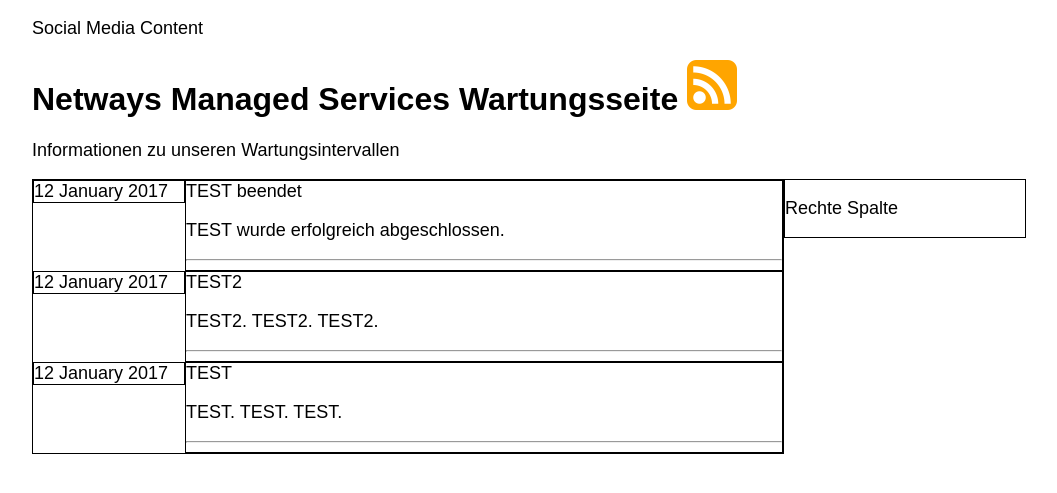
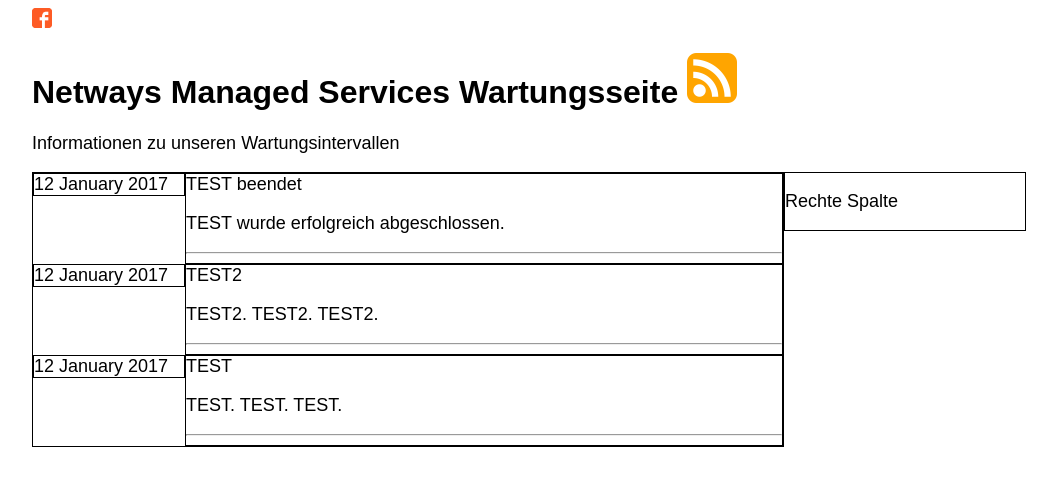
Before and after one commit to Storagegirl/storagegirl.github.io, a Jekyll site: the page built from index.html, in a window 1280 px wide. Shown: the top 493 px of the page, without its empty margins (108-1165 px from the left). Built offline with Jekyll 4.4.1, drawn with Linux system fonts in a browser that asks for light colours.

Commit message:
Update index.html

```diff
--- a/index.html
+++ b/index.html
@@ -6,7 +6,7 @@
 <div id="container" style="margin:auto; width:1000px">
 
 	<div class=boxsocial>
-	<p>Social Media Content</p>
+	<a href="http://www.facebook.com/netways"> <img src="facebook-logo_FD5B25.png" alt="Facebook" style="width:20px; height:20px"/> </a>
 	</div>
 
 	<div class=boxheader>
```
